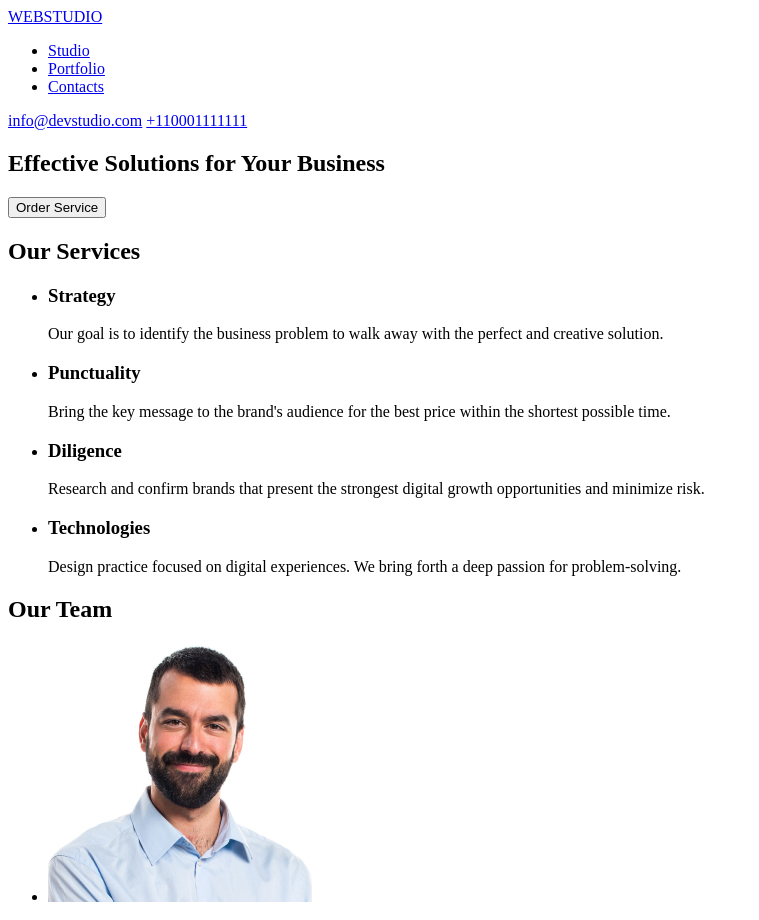
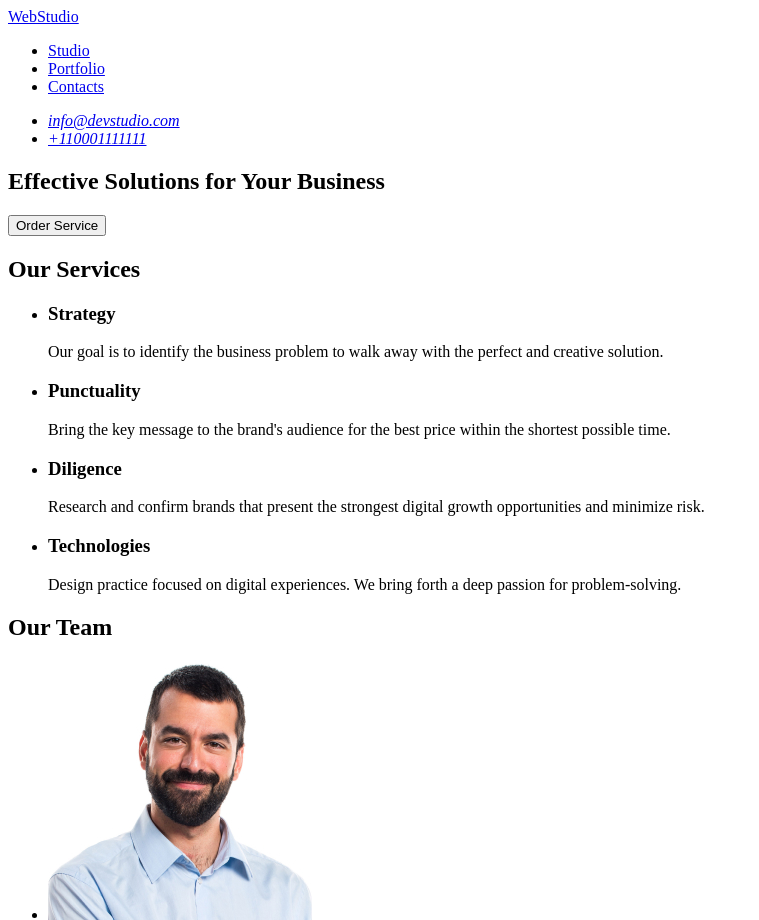
Before and after one commit to NotJod563/goit-markup-hw-01, a plain HTML site: page index.html in a window 1280 px wide. Shown: the top 920 px of the page, without its empty margins (0-759 px from the left). Drawn offline with Linux system fonts and the light colour scheme.

Commit message:
Let_try_again

```diff
--- a/index.html
+++ b/index.html
@@ -10,17 +10,19 @@
 <body>
     <header>
         <nav>
-            <a href="./index.html" class="logo">WEBSTUDIO</a>
+            <a href="./index.html">WebStudio</a>
             <ul>
                 <li><a href="#placeholder">Studio</a></li>
                 <li><a href="#placeholder">Portfolio</a></li>
                 <li><a href="#placeholder">Contacts</a></li>
             </ul>
         </nav>
-        <div class="contacts">
-            <a href="mailto:info@devstudio.com">info@devstudio.com</a>
-            <a href="tel:+110001111111">+110001111111</a>
-        </div>
+        <address>
+            <ul>
+                <li><a href="mailto:info@devstudio.com">info@devstudio.com</a></li>
+                <li><a href="tel:+110001111111">+110001111111</a></li>
+            </ul>
+        </address>
     </header>
     <main>
         <section class="hero-image">
@@ -32,19 +34,23 @@
             <ul>
                 <li>
                     <h3>Strategy</h3>
-                    <p>Our goal is to identify the business problem to walk away with the perfect and creative solution.</p>
+                    <p>Our goal is to identify the business problem to walk away with the perfect and creative solution.
+                    </p>
                 </li>
                 <li>
                     <h3>Punctuality</h3>
-                    <p>Bring the key message to the brand's audience for the best price within the shortest possible time.</p>
+                    <p>Bring the key message to the brand's audience for the best price within the shortest possible
+                        time.</p>
                 </li>
                 <li>
                     <h3>Diligence</h3>
-                    <p>Research and confirm brands that present the strongest digital growth opportunities and minimize risk.</p>
+                    <p>Research and confirm brands that present the strongest digital growth opportunities and minimize
+                        risk.</p>
                 </li>
                 <li>
                     <h3>Technologies</h3>
-                    <p>Design practice focused on digital experiences. We bring forth a deep passion for problem-solving.</p>
+                    <p>Design practice focused on digital experiences. We bring forth a deep passion for
+                        problem-solving.</p>
                 </li>
             </ul>
         </section>
@@ -75,7 +81,7 @@
         </section>
     </main>
     <footer>
-        <a href="./index.html" class="logo">WEBSTUDIO</a>
+        <a href="./index.html">WebStudio</a>
         <p>Increase the flow of customers and sales for your business with digital marketing & growth solutions.</p>
     </footer>
 </body>
```
